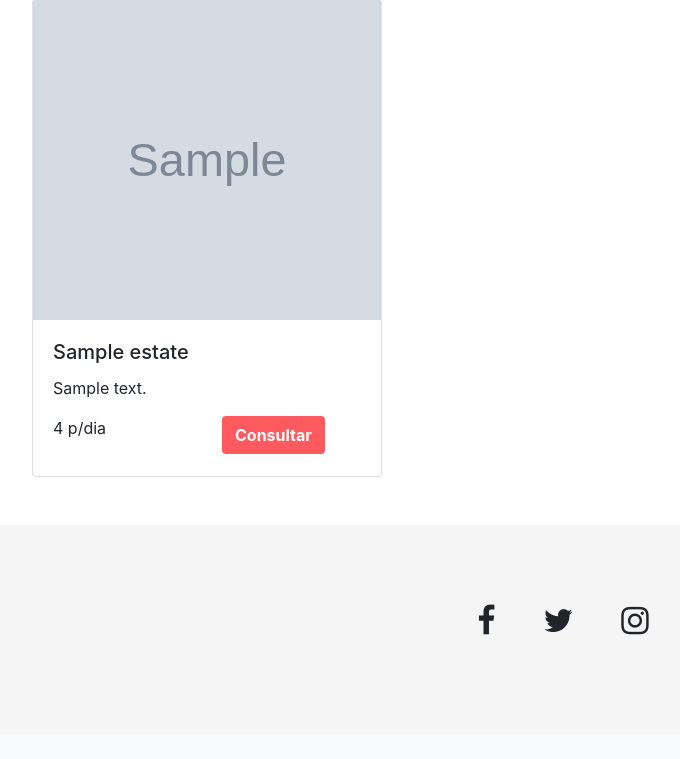
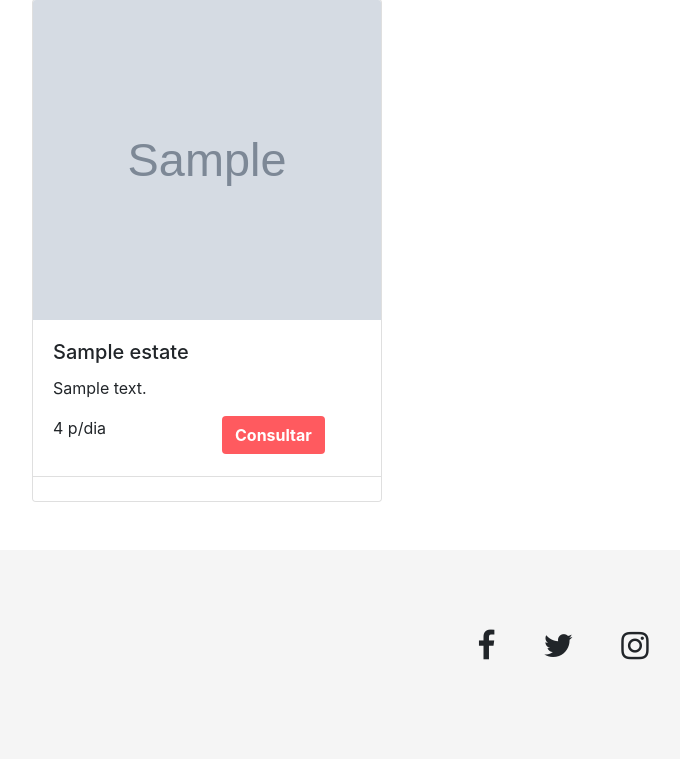
Before and after one commit to carrizosan/MiniAirbnb, a Django app: template myapp/templates/myapp/home.html in a window 1280 px wide. Shown: the part 150-909 px from the top of the page, without its empty margins (53-733 px from the left). Before the commit the page ends 785 px from the top, so only its background shows below. Run offline with Django 3.2, Linux system fonts and the light colour scheme; the template is opened without the code that fills it: most values are stand-ins (such as "Sample title", 1, 10 or a date in 2020); grey boxes marked "Sample" are stand-in pictures; some libraries are stand-ins or nearby versions.

Commit message:
Merge master

```diff
--- a/myapp/templates/myapp/home.html
+++ b/myapp/templates/myapp/home.html
@@ -49,7 +49,7 @@
         <div class="row pt-5">
             {% for e in estates %}
             <div class="col-12 col-sm-6 col-md-6 col-lg-4 pt-3">
-                <div class="card">
+                <div class="card"">
                     <img class="card-img-top" src="{{ e.image.url }}" alt="Imagen de la propiedad">
                     <div class="card-body">
                         <h5 class="card-title">{{e.title}}</h5>
@@ -63,6 +63,15 @@
                             </div>
                         </div>
                     </div>
+                    <ul class="list-group list-group-flush">
+                        <li class="list-group-item align-content-between">
+                            <span class="d-flex justify-content-between">
+                                {% for s in e.services.all %}
+                                <i class="{{s.iconClass}}" aria-hidden="true"></i>
+                                {% endfor %}
+                            </span>
+                        </li>
+                      </ul>
                 </div>
             </div>
             {% endfor %}
```
